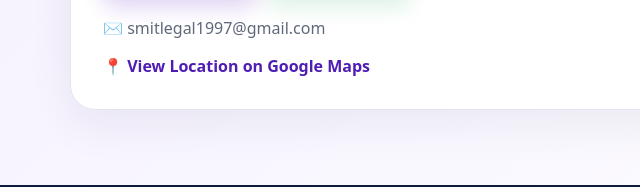
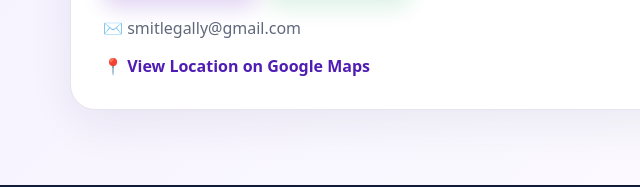
Before and after one commit to smitlegally/smit-legal-online-services, a website: page index.html in a window 1280 px wide. Shown: the part 3312-3499 px from the top of the page, 0-640 px from the left. Drawn offline with Linux system fonts and the light colour scheme.

Commit message:
index.html

```diff
--- a/index.html
+++ b/index.html
@@ -165,7 +165,7 @@
           <a class="btn primary" href="tel:9773330642">📞 9773330642</a>
           <a class="btn whatsapp" href="https://wa.me/919773330642" target="_blank" rel="noopener">💬 WhatsApp</a>
         </div>
-        <p class="email">✉️ smitlegal1997@gmail.com</p>
+        <p class="email">✉️ smitlegally@gmail.com</p>
         <a class="map-link" href="https://www.google.com/maps/search/?api=1&query=Adai%20Near%20St.%20George%20School%20Panvel%20410206" target="_blank" rel="noopener">📍 Google Maps वर स्थान पाहा →</a>
       </div>
       <div class="hours">
```
